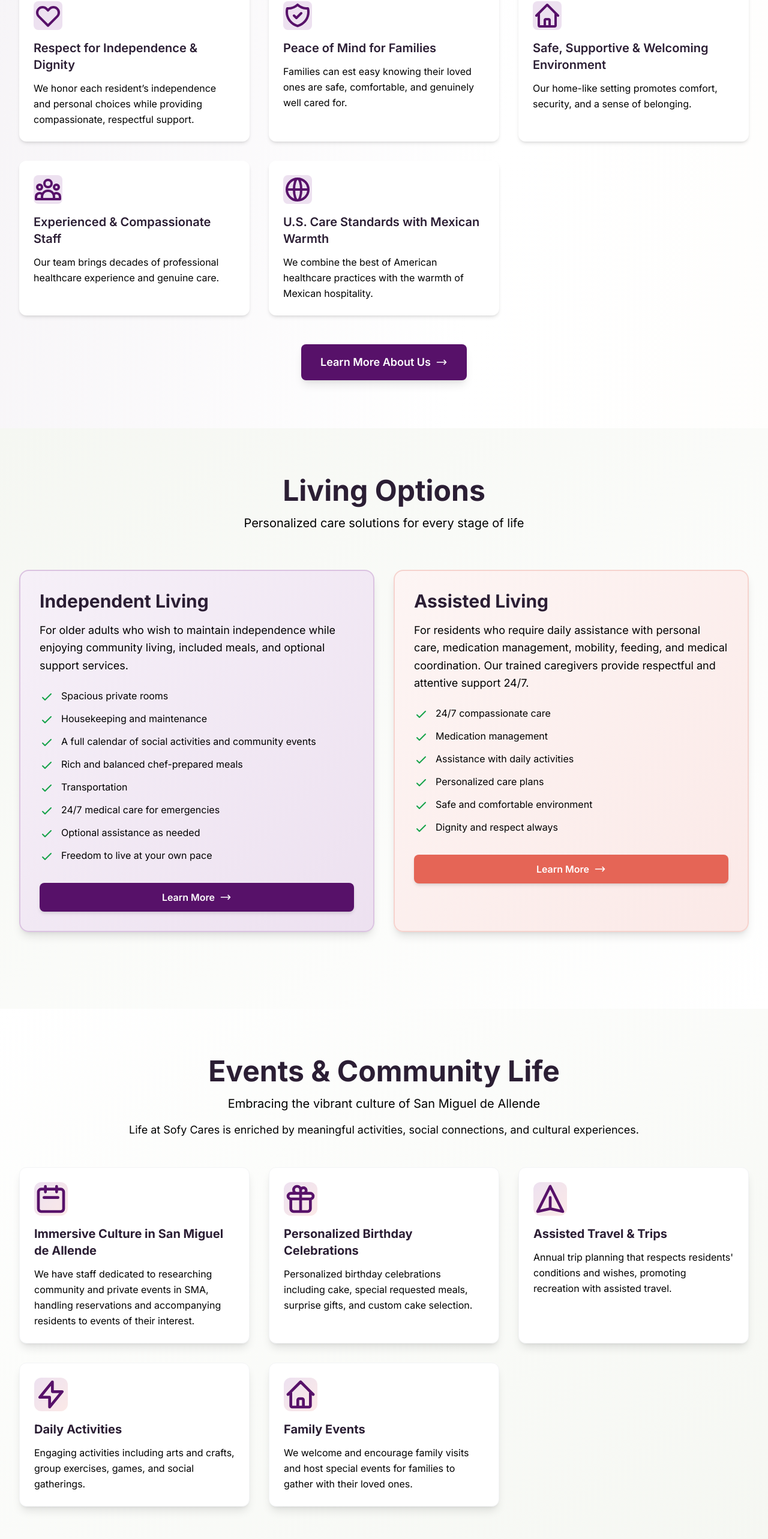
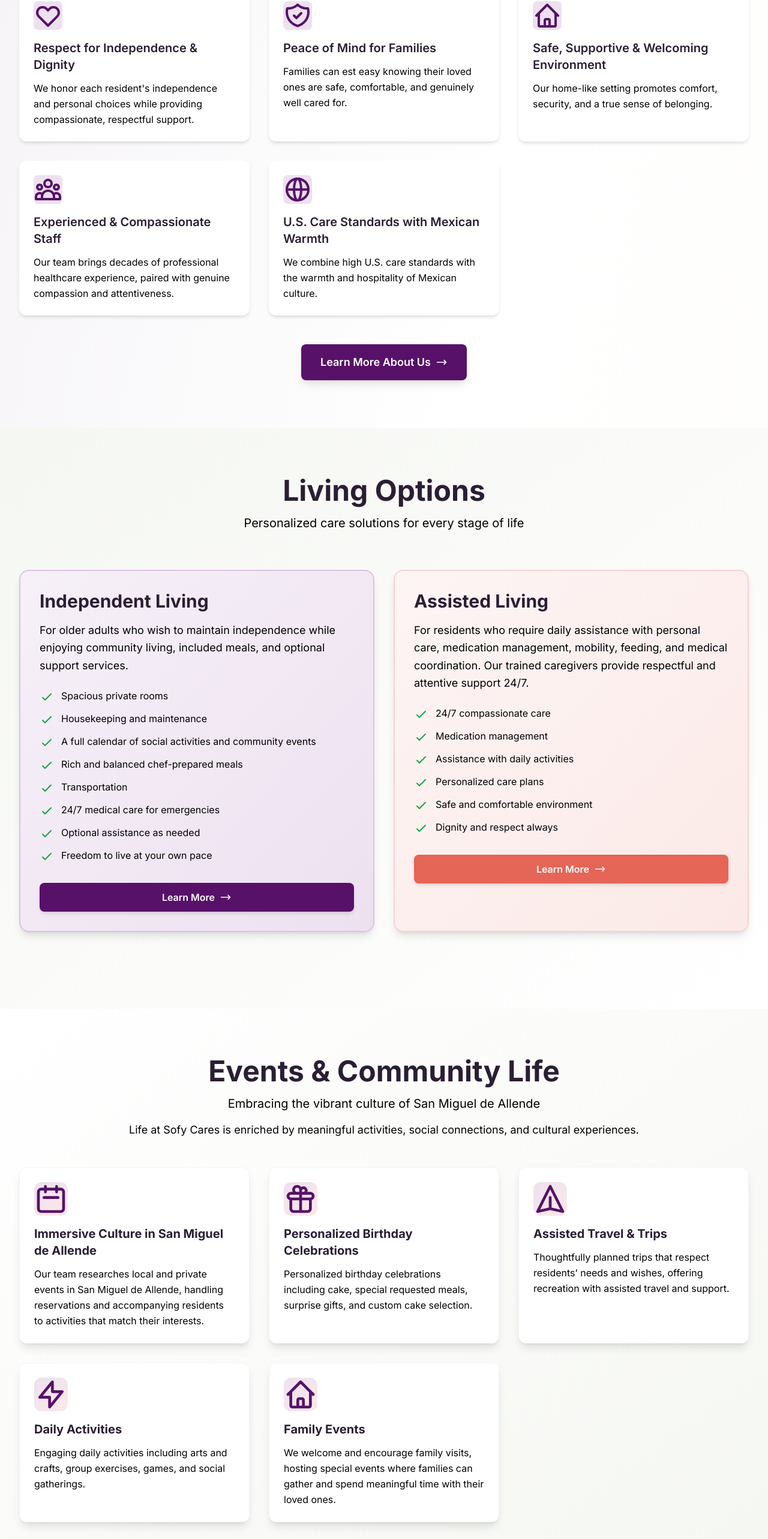
Before and after one commit to DisMedina/sofycares, a React (Vite) app: page / in a window 1280 px wide. Shown: the part 2000-4566 px from the top of the page at 60% size. Built offline with nearby package versions, Linux system fonts and the light colour scheme.

Commit message:
Home actualizado a documento

```diff
--- a/src/data/content.ts
+++ b/src/data/content.ts
@@ -35,7 +35,7 @@ export const whyChooseSofyCares = {
     {
       title: "Respect for Independence & Dignity",
       description:
-        "We honor each resident’s independence and personal choices while providing compassionate, respectful support.",
+        "We honor each resident's independence and personal choices while providing compassionate, respectful support.",
       icon: "heart",
     },
     {
@@ -47,19 +47,19 @@ export const whyChooseSofyCares = {
     {
       title: "Safe, Supportive & Welcoming Environment",
       description:
-        "Our home-like setting promotes comfort, security, and a sense of belonging.",
+        "Our home-like setting promotes comfort, security, and a true sense of belonging.",
       icon: "home",
     },
     {
       title: "Experienced & Compassionate Staff",
       description:
-        "Our team brings decades of professional healthcare experience and genuine care.",
+        "Our team brings decades of professional healthcare experience, paired with genuine compassion and attentiveness.",
       icon: "users",
     },
     {
       title: "U.S. Care Standards with Mexican Warmth",
       description:
-        "We combine the best of American healthcare practices with the warmth of Mexican hospitality.",
+        "We combine high U.S. care standards with the warmth and hospitality of Mexican culture.",
       icon: "globe",
     },
   ],
@@ -406,7 +406,7 @@ export const eventsAndCommunity = {
     {
       title: "Immersive Culture in San Miguel de Allende",
       description:
-        "We have staff dedicated to researching community and private events in SMA, handling reservations and accompanying residents to events of their interest.",
+        "Our team researches local and private events in San Miguel de Allende, handling reservations and accompanying residents to activities that match their interests.",
       icon: "calendar",
     },
     {
@@ -418,19 +418,19 @@ export const eventsAndCommunity = {
     {
       title: "Assisted Travel & Trips",
       description:
-        "Annual trip planning that respects residents' conditions and wishes, promoting recreation with assisted travel.",
+        "Thoughtfully planned trips that respect residents’ needs and wishes, offering recreation with assisted travel and support.",
       icon: "plane",
     },
     {
       title: "Daily Activities",
       description:
-        "Engaging activities including arts and crafts, group exercises, games, and social gatherings.",
+        "Engaging daily activities including arts and crafts, group exercises, games, and social gatherings.",
       icon: "activity",
     },
     {
       title: "Family Events",
       description:
-        "We welcome and encourage family visits and host special events for families to gather with their loved ones.",
+        "We welcome and encourage family visits, hosting special events where families can gather and spend meaningful time with their loved ones. ",
       icon: "home",
     },
   ],
--- a/src/pages/Home/infoSection/FounderSection.tsx
+++ b/src/pages/Home/infoSection/FounderSection.tsx
@@ -23,29 +23,30 @@ export default function FounderSection() {
             </h2>
 
             <p className="text-lg text-text-secondary mb-6 leading-relaxed">
-              Sofia Martinez founded Sofy Cares with a clear vision: to provide
-              the same level of care she would want for her own family. With
-              more than 15 years of experience in the health and senior care
-              sector.
+              Sofia Toledo Soto founded Sofy Cares with a clear vision: to
+              provide the same leel of care, warmth, and attention she would
+              want for her own family.
             </p>
 
             <p className="text-lg text-text-secondary mb-6 leading-relaxed">
-              Her passion for helping others and her commitment to excellence
-              led her to create a company distinguished by its personalized
-              approach and genuine dedication to the well-being of every client.
+              With more than 15 years of experience in the health and senior
+              care field, she created Sofy Cares as a place where compassion,
+              dignity, and personalized care come first. Her commitment to
+              thoughtful, human-centered care shapes every part of life at Sofy
+              Cares.
             </p>
 
             {/* Profile */}
             <div className="flex items-center space-x-4 mb-6">
               <div className="flex-shrink-0">
                 <div className="w-12 h-12 bg-primary-100 rounded-full flex items-center justify-center">
-                  <span className="text-primary-600 font-bold text-lg">SM</span>
+                  <span className="text-primary-600 font-bold text-lg">ST</span>
                 </div>
               </div>
 
               <div>
                 <p className="text-lg font-semibold text-text-primary">
-                  Sofia Martinez
+                  Sofia Toledo
                 </p>
                 <p className="text-text-secondary">Founder & CEO</p>
               </div>
```
Also changed, not shown: 1 other file (tests, documents, lock files or other folders).
